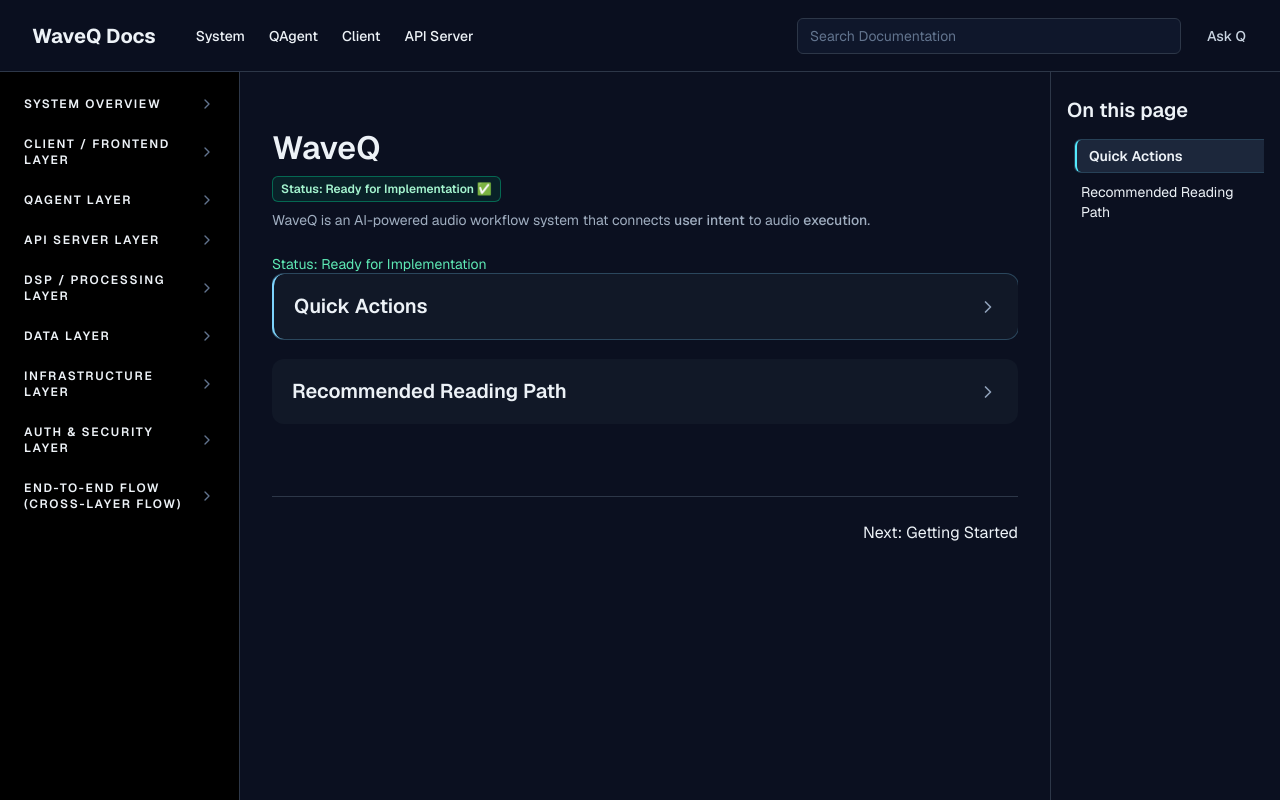
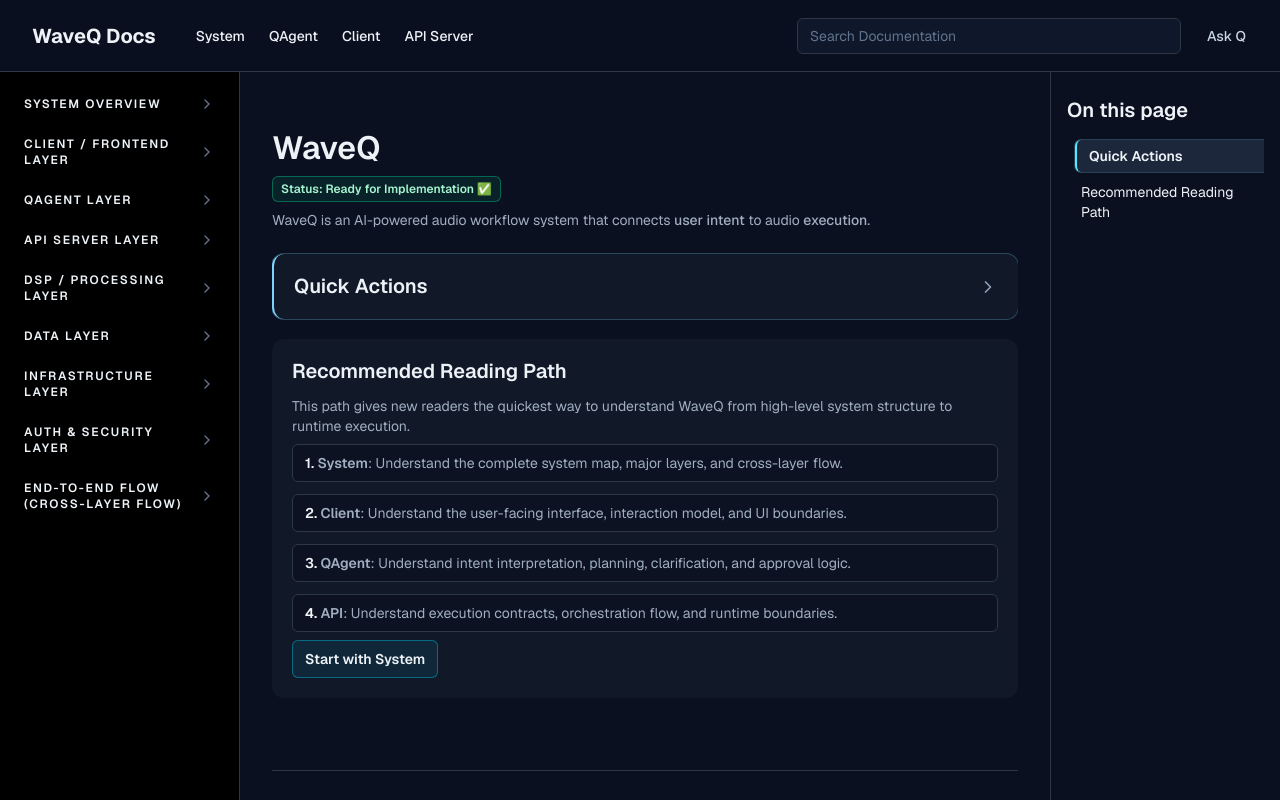
Before and after one commit to liormedan/Qagent-WebSiteDoc, a Next.js app: page /docs in a window 1280 px wide. Built offline with nearby package versions, Linux system fonts and the light colour scheme.

Commit message:
docs: polish system-view summaries and api/core flow clarity

```diff
--- a/src/app/docs/api/core-flow/page.tsx
+++ b/src/app/docs/api/core-flow/page.tsx
@@ -15,7 +15,16 @@
 
       <section className="space-y-2">
         <h2 className="text-2xl font-semibold">Canonical Flow</h2>
-        <p className="rounded-md border border-[var(--border)] bg-slate-950/40 p-4 text-sm text-slate-200">{API_SERVER_CANONICAL_FLOW}</p>
+        <ol className="space-y-2 rounded-md border border-[var(--border)] bg-slate-950/40 p-4 text-sm text-slate-200">
+          <li>1. QAgent sends approved execution request.</li>
+          <li>2. API Gateway receives request at `/run`.</li>
+          <li>3. Request Handling validates input.</li>
+          <li>4. Job Orchestration creates and queues job.</li>
+          <li>5. Execution Layer executes plan.</li>
+          <li>6. Results are exposed via `/jobs`.</li>
+          <li>7. QAgent consumes results.</li>
+        </ol>
+        <p className="text-xs text-[var(--muted)]">Canonical reference: {API_SERVER_CANONICAL_FLOW}</p>
       </section>
 
       <section className="space-y-2">
--- a/src/app/docs/api/gateway/page.tsx
+++ b/src/app/docs/api/gateway/page.tsx
@@ -14,6 +14,9 @@
         <p><span className="font-semibold">Owner:</span> API Server Layer.</p>
       </section>
 
+      <p className="text-sm text-[var(--muted)]">
+        Architecture reference points to the canonical API architecture section that defines gateway boundaries and placement in the full API flow.
+      </p>
       <Link href="/docs/api/architecture#api-gateway-layer" className="inline-block text-sm font-medium text-[var(--accent)] hover:underline">
         Open architecture reference
       </Link>
--- a/src/app/docs/page.tsx
+++ b/src/app/docs/page.tsx
@@ -11,10 +11,10 @@
 ];
 
 const readingPath = [
-  { step: "System", href: "/docs/system", description: "Understand structure." },
-  { step: "Client", href: "/docs/client", description: "Understand UI layer." },
-  { step: "QAgent", href: "/docs/q-agent", description: "Understand logic layer." },
-  { step: "API", href: "/docs/api", description: "Understand execution layer." },
+  { step: "System", href: "/docs/system", description: "Understand the complete system map, major layers, and cross-layer flow." },
+  { step: "Client", href: "/docs/client", description: "Understand the user-facing interface, interaction model, and UI boundaries." },
+  { step: "QAgent", href: "/docs/q-agent", description: "Understand intent interpretation, planning, clarification, and approval logic." },
+  { step: "API", href: "/docs/api", description: "Understand execution contracts, orchestration flow, and runtime boundaries." },
 ];
 
 export default function DocsIndexPage() {
@@ -24,7 +24,6 @@
         title="WaveQ"
         description="WaveQ is an AI-powered audio workflow system that connects user intent to audio execution."
       />
-      <p className="text-sm text-emerald-300">Status: Ready for Implementation</p>
 
       <div className="flex flex-col gap-5">
         <SectionBlock title="Quick Actions" body={[]} collapsible>
@@ -41,7 +40,10 @@
           </div>
         </SectionBlock>
 
-        <SectionBlock title="Recommended Reading Path" body={[]} collapsible>
+        <SectionBlock title="Recommended Reading Path" body={[]}>
+          <p className="text-sm text-[var(--muted)]">
+            This path gives new readers the quickest way to understand WaveQ from high-level system structure to runtime execution.
+          </p>
           <ol className="space-y-3 text-sm text-[var(--muted)]">
             {readingPath.map((item, index) => (
               <li key={item.href} className="rounded-md border border-[var(--border)] bg-slate-950/30 px-3 py-2">
@@ -53,6 +55,12 @@
               </li>
             ))}
           </ol>
+          <Link
+            href="/docs/system"
+            className="inline-flex w-fit rounded-md border border-cyan-400/40 bg-cyan-500/10 px-3 py-2 text-sm font-semibold text-cyan-100 transition-colors hover:border-cyan-300/70 hover:bg-cyan-500/20"
+          >
+            Start with System
+          </Link>
         </SectionBlock>
       </div>
     </DocsContent>
--- a/src/app/docs/system/[layer]/page.tsx
+++ b/src/app/docs/system/[layer]/page.tsx
@@ -26,6 +26,7 @@
 };
 
 type LayerSystemView = {
+  summary: string;
   explanation: [string, string];
   responsibilities: [string, string, string];
   position: string;
@@ -33,6 +34,7 @@
 
 const layerSystemViews: Record<string, LayerSystemView> = {
   "client-frontend-layer": {
+    summary: "System view for the user-facing layer that captures interaction and projects runtime output.",
     explanation: [
       "Client Layer is the user-facing runtime where users interact with chat, canvas, and workspace surfaces.",
       "It translates user actions into structured requests and presents status and result updates from downstream layers.",
@@ -45,6 +47,7 @@
     position: "Receives input from users. Sends structured requests to QAgent and presents returned status/results.",
   },
   "qagent-layer": {
+    summary: "System view for the planning and decision layer that prepares approved execution handoff.",
     explanation: [
       "QAgent Layer is the decision and planning center of WaveQ.",
       "It interprets intent, builds execution-ready plans, and enforces approval gates before execution handoff.",
@@ -57,6 +60,7 @@
     position: "Receives requests from Client Layer. Sends approved execution handoff artifacts to API Server Layer.",
   },
   "api-server-layer": {
+    summary: "System view for the execution orchestration layer that validates, queues, and publishes job outcomes.",
     explanation: [
       "API Server Layer is the orchestration boundary for execution requests from QAgent.",
       "It validates requests, manages asynchronous job pipelines, and publishes status and results.",
@@ -69,6 +73,7 @@
     position: "Receives approved handoff from QAgent. Sends execution outcomes back to QAgent through status/result APIs.",
   },
   "dsp-processing-layer": {
+    summary: "System view for the processing layer that performs signal-level transformations in execution pipelines.",
     explanation: [
       "DSP / Processing Layer performs audio transformations and signal-level operations during execution.",
       "It provides specialized processing capabilities used by execution pipelines.",
@@ -81,6 +86,7 @@
     position: "Receives processing tasks from execution pipelines. Sends processed artifacts onward to output and storage flows.",
   },
   "data-layer": {
+    summary: "System view for the canonical storage layer that preserves schemas, artifacts, and lineage records.",
     explanation: [
       "Data Layer provides canonical storage, schema governance, and lineage traceability for system entities.",
       "It preserves structured artifacts and historical references across system runs.",
@@ -93,6 +99,7 @@
     position: "Receives entities and artifacts from runtime layers. Sends stable references for retrieval, traceability, and version linkage.",
   },
   "infrastructure-layer": {
+    summary: "System view for the runtime platform layer that hosts, scales, and stabilizes system services.",
     explanation: [
       "Infrastructure Layer supplies the runtime environment that hosts and scales WaveQ services.",
       "It provides platform-level support for reliability, deployment, and operational execution.",
@@ -105,6 +112,7 @@
     position: "Receives operational requirements from all layers. Supports runtime delivery across Client, QAgent, and API services.",
   },
   "auth-security-layer": {
+    summary: "System view for the security layer that enforces authentication, authorization, and isolation boundaries.",
     explanation: [
       "Auth & Security Layer enforces identity, access control, and isolation boundaries.",
       "It protects system resources and ensures secure interaction across layers.",
@@ -117,6 +125,7 @@
     position: "Receives access and session requests from runtime flows. Applies controls before protected operations continue.",
   },
   "end-to-end-flow": {
+    summary: "System view for the cross-layer request-to-output path across Client, QAgent, API, Execution, and Versioning.",
     explanation: [
       "End-to-End Flow represents the cross-layer path from request to final output.",
       "It connects client interaction, planning, orchestration, execution, and versioning as one system journey.",
@@ -142,7 +151,7 @@
 
   return (
     <DocsContent>
-      <PageTitle title={`${title} - System View`} description="System-level summary for this layer in the WaveQ architecture map." />
+      <PageTitle title={`${title} - System View`} description={systemView.summary} />
 
       <div className="mt-4 space-y-4 rounded-md border border-[var(--border)] bg-slate-900/30 p-4 text-sm text-slate-300">
         <section className="space-y-2">
@@ -153,11 +162,14 @@
 
         <section className="space-y-2">
           <h2 className="text-base font-semibold text-slate-100">Responsibilities</h2>
-          <ul className="list-disc space-y-1 pl-5">
-            <li>{systemView.responsibilities[0]}</li>
-            <li>{systemView.responsibilities[1]}</li>
-            <li>{systemView.responsibilities[2]}</li>
-          </ul>
+          <div className="space-y-1">
+            {systemView.responsibilities.map((item) => (
+              <div key={item} className="flex items-start gap-2">
+                <span className="mt-1 text-slate-200">•</span>
+                <p>{item}</p>
+              </div>
+            ))}
+          </div>
         </section>
 
         <section className="space-y-2">
--- a/src/lib/qagent-canonical.ts
+++ b/src/lib/qagent-canonical.ts
@@ -6,7 +6,7 @@
   "User Input (handoff complete) -> QCore -> Files Handler -> Analyzer -> Intent + Clarification -> DAL -> UAgent -> Approval (UI-triggered, enforced by QCore) -> DAgent (execution bridge) -> Execution Request Envelope -> API Server Layer (/run -> Job Orchestration -> Execution Layer -> /jobs) -> Versioned Result Reference.";
 
 export const QAGENT_DOC_SOURCE_OF_TRUTH = {
-  canonicalLocation: "/docs/architecture",
+  canonicalLocation: "/docs/q-agent",
   rule:
-    "Definitions in /docs/architecture are authoritative for QAgent layer module boundaries, lineage ownership, and QAgent-side flow semantics. Secondary pages may reference but must not redefine these rules.",
+    "Definitions in /docs/q-agent are authoritative for QAgent layer role, boundaries, and canonical flow semantics. Module pages are child specifications and must not redefine these layer rules.",
 } as const;
```
